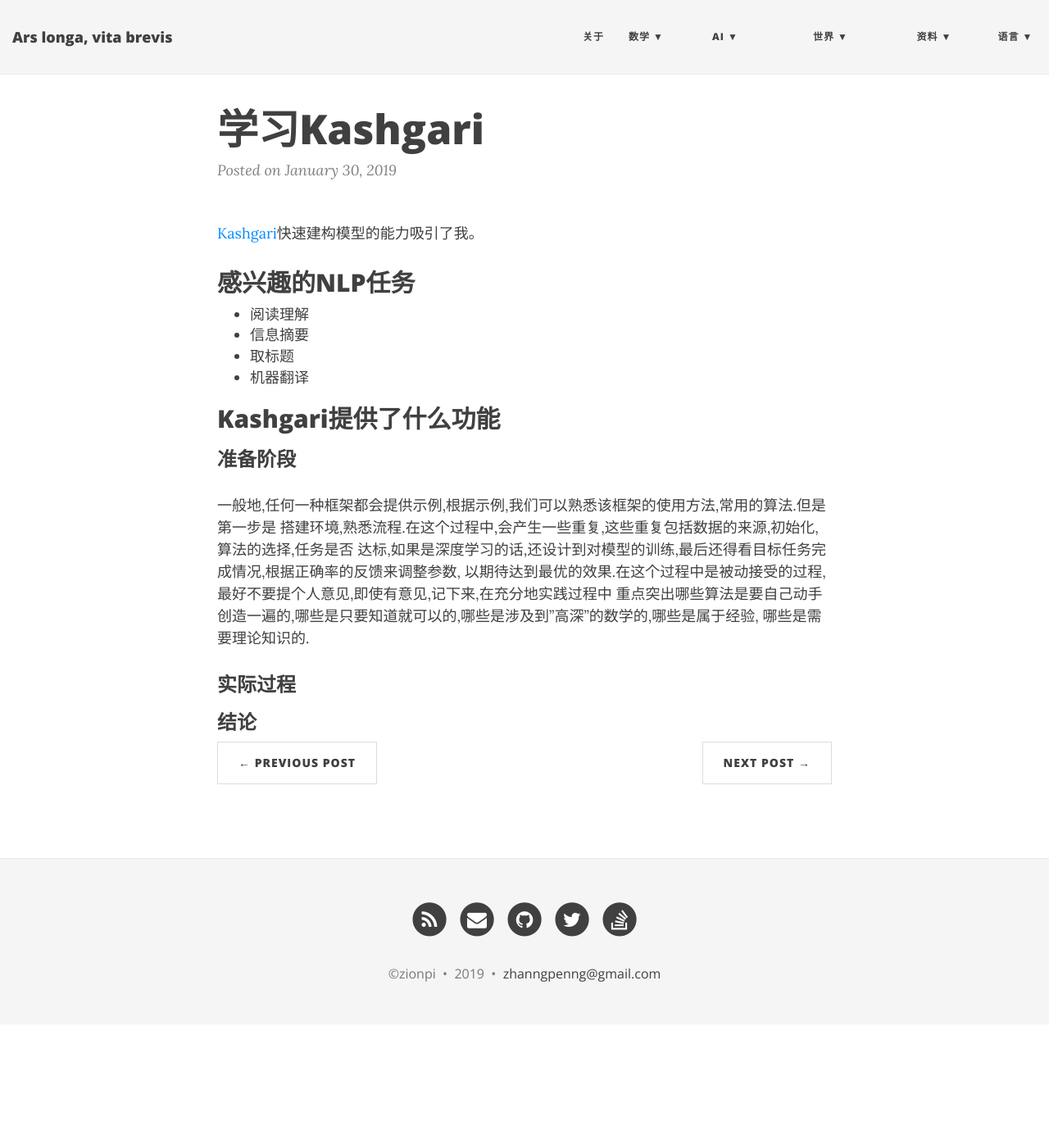
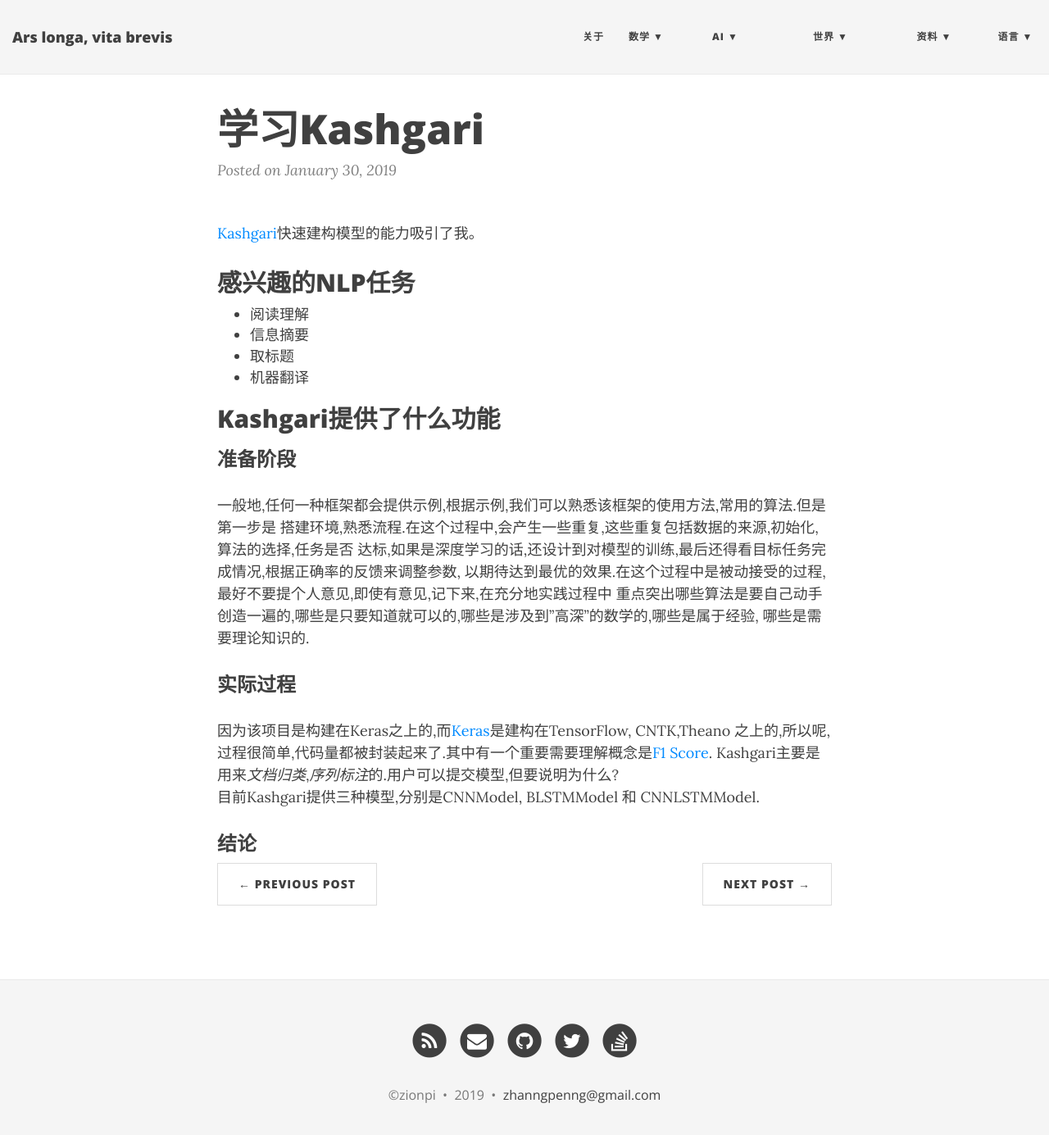
Before and after one commit to ZionPi/zionpi.github.io, a Jekyll site: the page built from _posts/2019-01-30-learn-Kashgari.md, in a window 1280 px wide and 1398 px high. Shown: the top 1385 px of the window at 82% size. Built offline with Jekyll 4.4.1, drawn with Linux system fonts in a browser that asks for light colours; nearby versions of some CDN libraries.

Commit message:
Update 2019-01-30-learn-Kashgari.md

```diff
--- a/_posts/2019-01-30-learn-Kashgari.md
+++ b/_posts/2019-01-30-learn-Kashgari.md
@@ -22,6 +22,9 @@
 哪些是需要理论知识的.
 
 ### 实际过程
-
+因为该项目是构建在Keras之上的,而[Keras](https://keras.io/#you-have-just-found-keras)是建构在TensorFlow, CNTK,Theano
+之上的,所以呢,过程很简单,代码量都被封装起来了.其中有一个重要需要理解概念是[F1 Score](https://en.wikipedia.org/wiki/F1_score).
+Kashgari主要是用来*文档归类*,*序列标注*的.用户可以提交模型,但要说明为什么?
+目前Kashgari提供三种模型,分别是CNNModel, BLSTMModel 和 CNNLSTMModel.
 
 ### 结论
```
